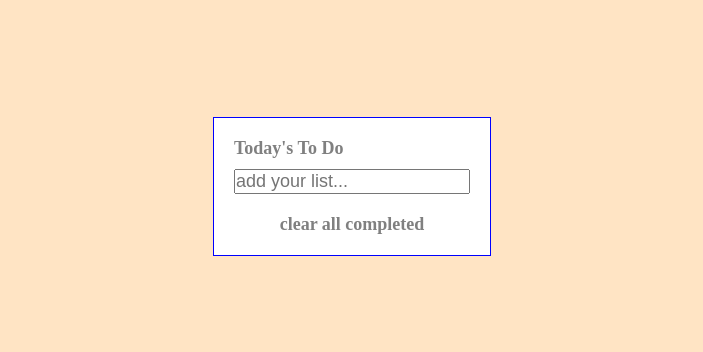
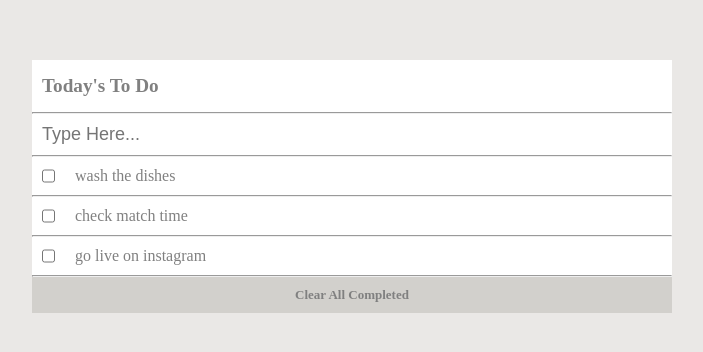
Before and after one commit to peter-akhigbe/todo-list-project, a website built with webpack: page src/index.html in a window 1280 px wide. Shown: the part 174-526 px from the top of the page, without its empty margins (288-991 px from the left). Built offline with nearby package versions, Linux system fonts and the light colour scheme; files whose address does not match are found by name.

Commit message:
finish project

```diff
--- a/src/index.html
+++ b/src/index.html
@@ -9,13 +9,11 @@
   <body>
     <div class="todo">
       <h1>Today's To Do</h1>
-      <input type="text" placeholder="add your list..." />
-      <ul class="list"></ul>
-      <h2>clear all completed</h2>
+      <hr>
+      <input class="type-here" type="text" placeholder="Type Here..." />
+      <hr>
+      <ul class="lists"></ul>
+      <h2>Clear All Completed</h2>
     </div>
-
-      <!-- Your page content -->
-  <script src="http://localhost:8000/webpack-dev-server.js"></script>
-
   </body>
 </html>
--- a/src/script.js
+++ b/src/script.js
@@ -1 +1,34 @@
+import { forEach } from 'lodash';
 import './style.css';
+
+const listUI = document.querySelector('.lists');
+
+const todoArr = [
+  {
+    index: 0,
+    completed: false,
+    discription: 'wash the dishes',
+  },
+  {
+    index: 1,
+    completed: false,
+    discription: 'check match time',
+  },
+  {
+    index: 2,
+    completed: false,
+    discription: 'go live on instagram',
+  },
+];
+
+todoArr.forEach((todo, i) => {
+    listUI.innerHTML += `
+    <li>
+      <input type="checkbox" id="item-${i}" name="item-${i}">
+      <label for="item-${i}">${todo.discription}</label>
+    </li>
+    <hr>
+    `;
+})
+
+console.log("hoe");
--- a/src/style.css
+++ b/src/style.css
@@ -1,11 +1,12 @@
 * {
   padding: 0;
   margin: 0;
-  font-size: large;
+  list-style-type: none;
+  box-sizing: border-box;
 }
 
 body {
-  background-color: bisque;
+  background-color: rgb(234, 232, 230);
   display: flex;
   justify-content: center;
   align-items: center;
@@ -13,15 +14,38 @@ body {
 }
 
 .todo {
-  border: 1px solid blue;
-  padding: 20px;
+  width: 50vw;
   color: grey;
   background: white;
   display: flex;
   flex-direction: column;
-  gap: 10px;
+}
+
+h1 {
+  padding: 15px 10px;
+  font-size: larger;
 }
 
 h2 {
-  margin: auto;
+  font-size: small;
+  padding: 10px 10px;
+  background-color: rgb(210, 208, 204);
+  width: 100%;
+  text-align: center;
 }
+
+input {
+  border: none;
+  padding: 10px 10px;
+  font-size: large;
+}
+
+ul li {
+  padding: 10px 10px;
+  display: flex;
+  gap: 20px;
+}
+
+input:focus {
+  outline: none;
+}
--- a/webpack.config.js
+++ b/webpack.config.js
@@ -26,6 +26,7 @@ module.exports = {
   devServer: {
     static: './dist',
     hot: true,
+    port: 3000,
   },
   optimization: {
     runtimeChunk: 'single',
```
Also changed, not shown: 1 other file.
